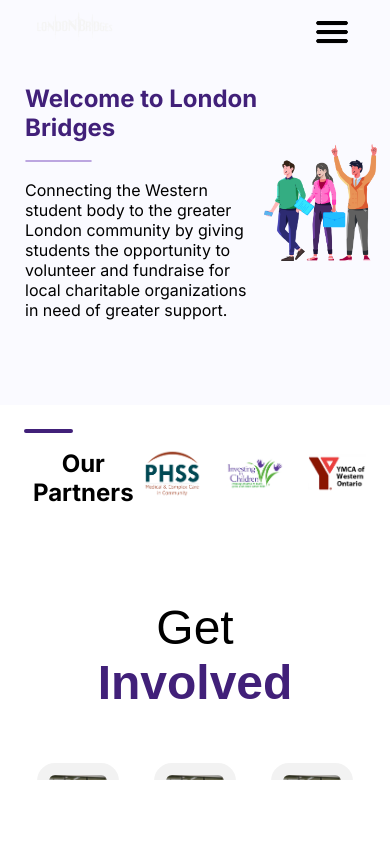
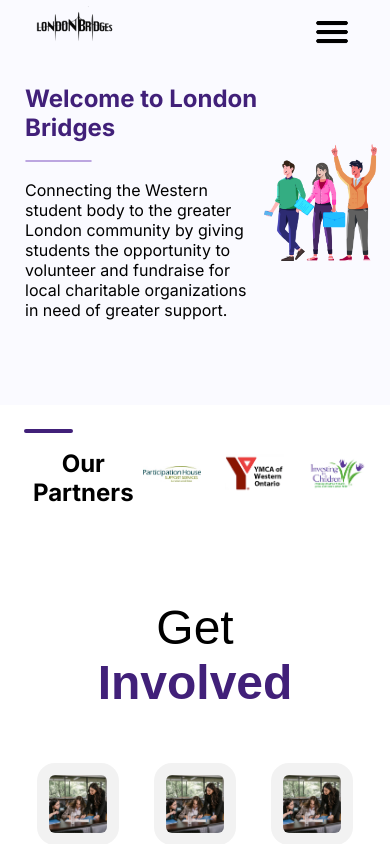
Before and after one commit to bthomp89/London-Bridges, a React (Create React App) app in the folder london-bridges/: page /home in a window 390 px wide. Shown: the top 844 px of the page. Built offline with nearby package versions, Linux system fonts and the light colour scheme.

Commit message:
Add more polish to home-page

```diff
--- a/london-bridges/src/components/App.js
+++ b/london-bridges/src/components/App.js
@@ -7,10 +7,20 @@ import "./styles.css";
 import React, { useState } from "react";
 import { BrowserRouter as Router, Routes, Route, Navigate } from "react-router-dom";
 
-
 function isActive(page) {
     if (window.location.href.includes(page)) return true;
 }
+
+function checkScroll() {
+    console.log('test');
+    const element = document.querySelector('.navbar');
+    if (window.pageYOffset === 0) {
+        element.classList.remove('scrolled');
+    } else {
+        element.classList.add('scrolled');
+    }
+}
+window.addEventListener('scroll', checkScroll);
 
 function App() {
     const [open, setOpen] = useState(false);
--- a/london-bridges/src/components/Home/Home.css
+++ b/london-bridges/src/components/Home/Home.css
@@ -10,7 +10,6 @@ body {
 #container {
   margin: 0 auto;
   border: 0 none;
-  height: calc(100vh - 64px);
   width: 100%;
   position: relative;
   overflow-x: hidden;
--- a/london-bridges/src/components/Home/Home.js
+++ b/london-bridges/src/components/Home/Home.js
@@ -54,11 +54,11 @@ function Home() {
             <a href="https://www.phsscommunity.com">
                 <img src={phss} alt="Participation House Support Services" />
             </a>
+            <a href="https://www.ymcaswo.ca/#no-back">
+                <img src={ymca} alt="YMCA of Western Ontario" />
+            </a>
             <a href="https://investinginchildren.on.ca">
                 <img src={invinchild} alt="Investing in Children" />
-          </a>
-          <a href="https://www.ymcaswo.ca/#no-back">
-            <img src={ymca} alt="YMCA of Western Ontario" />
             </a>
         </div>
 
--- a/london-bridges/src/components/styles.css
+++ b/london-bridges/src/components/styles.css
@@ -15,6 +15,15 @@
         background-size: contain;
         margin: 12px 40px;
         transition: 0.5s ease;
+    }
+    .navbar > .logo {
+        filter: invert(100%);
+    }
+    .navbar.scrolled > .logo {
+        filter: none;
+    }
+    .navbar.scrolled > .hamburger {
+        filter: invert(100%);
     }
     .navbar > .hamburger.active {
         background-image: url("../../../london-bridges/public/xIcon.png");
@@ -53,8 +62,19 @@
     display: none;
 }
 
+.navbar.scrolled {
+    background-color: rgba(65, 32, 121, 0.9) !important;
+}
+.navbar.scrolled > nav > a {
+    color: var(--light-purple) !important;
+}
+.navbar.scrolled > nav > a.active {
+    color: white !important;
+}
+
 .navbar {
-    z-index: 999;
+    transition: 1s ease;
+    z-index: 9;
     position: fixed;
     top: 0;
     width: 100%;
@@ -71,6 +91,7 @@
     gap: 4vw;
 }
 .navbar > nav > a {
+    transition: 0.75s ease 0.25s;
     text-decoration: none;
     font-size: 1rem;
     font-family: 'Inter';
@@ -79,7 +100,6 @@
 }
 .navbar > nav > a.active {
     color: var(--purple-text);
-
 }
 .navbar .logo {
     height: 100%;
```
Also changed, not shown: london-bridges/src/components/images/phss.png. Lines whose indentation alone changed are shown as unchanged.
